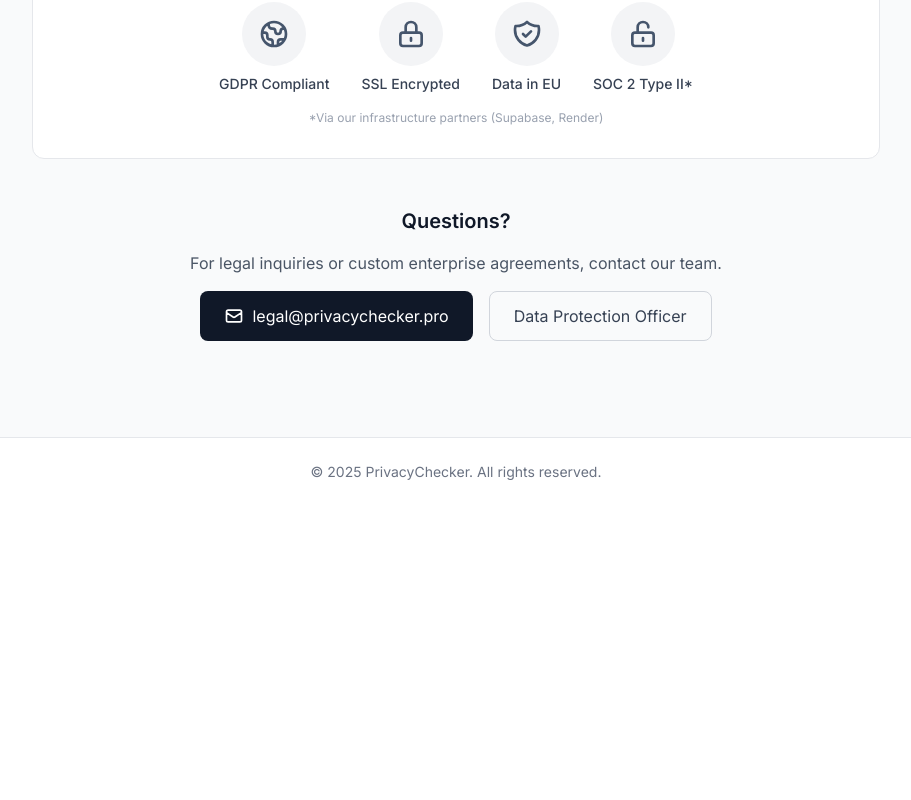
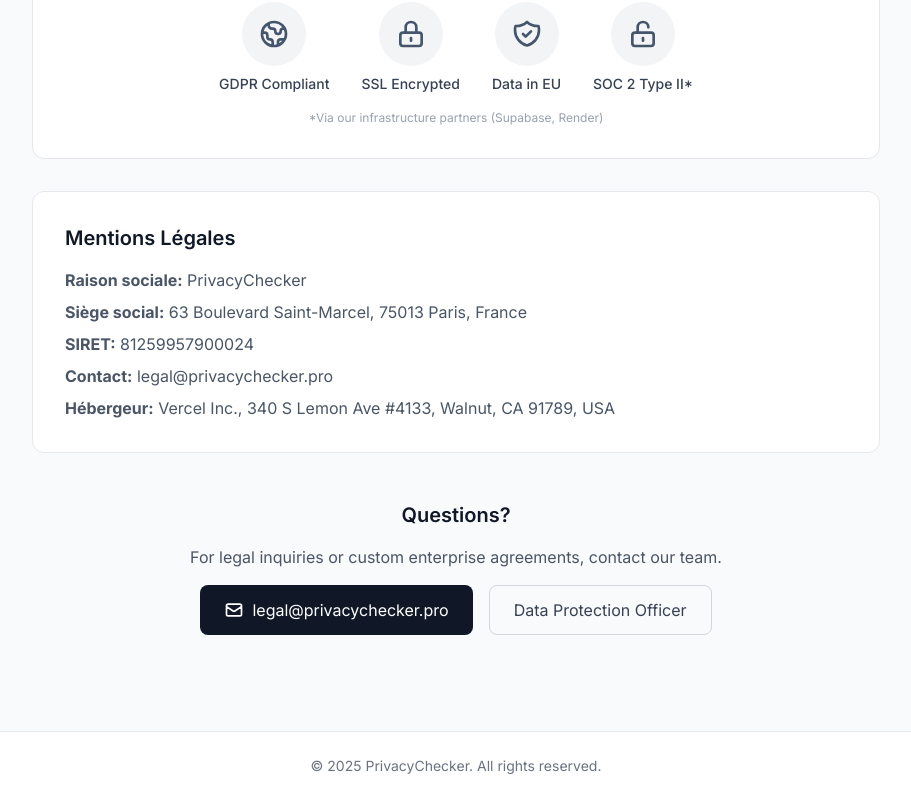
Before and after one commit to williammartin75/privacycheck, a Next.js app: page /legal in a window 1280 px wide. Shown: the part 828-1628 px from the top of the page, without its empty margins (184-1095 px from the left). Before the commit the page ends 1334 px from the top, so only its background shows below. Built offline with nearby package versions, Linux system fonts and the light colour scheme.

Commit message:
feat: add legal address and SIRET to About Us and Legal pages

```diff
--- a/src/app/about/page.tsx
+++ b/src/app/about/page.tsx
@@ -39,7 +39,7 @@ export default function AboutPage() {
                     <h2 className="text-xl font-semibold text-gray-900 mb-4">Company</h2>
                     <ul className="text-gray-600 space-y-2">
                         <li><strong>Founded:</strong> 2025</li>
-                        <li><strong>Headquarters:</strong> European Union</li>
+                        <li><strong>Headquarters:</strong> 63 Boulevard Saint-Marcel, 75013 Paris, France</li>
                         <li><strong>Focus:</strong> Privacy Compliance & Website Security</li>
                     </ul>
                 </div>
--- a/src/app/legal/page.tsx
+++ b/src/app/legal/page.tsx
@@ -149,6 +149,18 @@ export default function LegalHubPage() {
                     <p className="text-xs text-gray-400 mt-4">*Via our infrastructure partners (Supabase, Render)</p>
                 </div>
 
+                {/* Legal Information / Mentions Légales */}
+                <div className="bg-white rounded-xl border border-gray-200 p-8 mt-8">
+                    <h2 className="text-xl font-semibold text-gray-900 mb-4">Mentions Légales</h2>
+                    <ul className="text-gray-600 space-y-2">
+                        <li><strong>Raison sociale:</strong> PrivacyChecker</li>
+                        <li><strong>Siège social:</strong> 63 Boulevard Saint-Marcel, 75013 Paris, France</li>
+                        <li><strong>SIRET:</strong> 81259957900024</li>
+                        <li><strong>Contact:</strong> legal@privacychecker.pro</li>
+                        <li><strong>Hébergeur:</strong> Vercel Inc., 340 S Lemon Ave #4133, Walnut, CA 91789, USA</li>
+                    </ul>
+                </div>
+
                 {/* Contact Section */}
                 <div className="mt-12 text-center">
                     <h2 className="text-xl font-semibold text-gray-900 mb-4">Questions?</h2>
```
